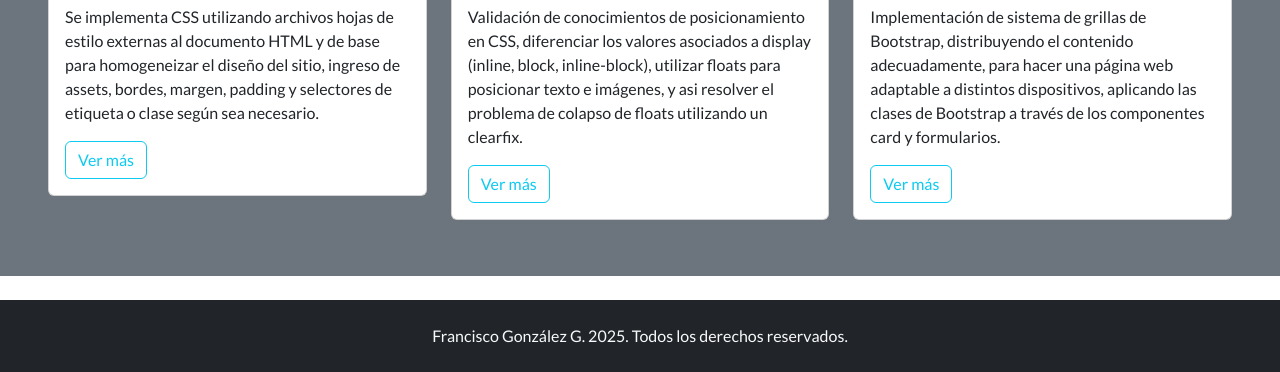
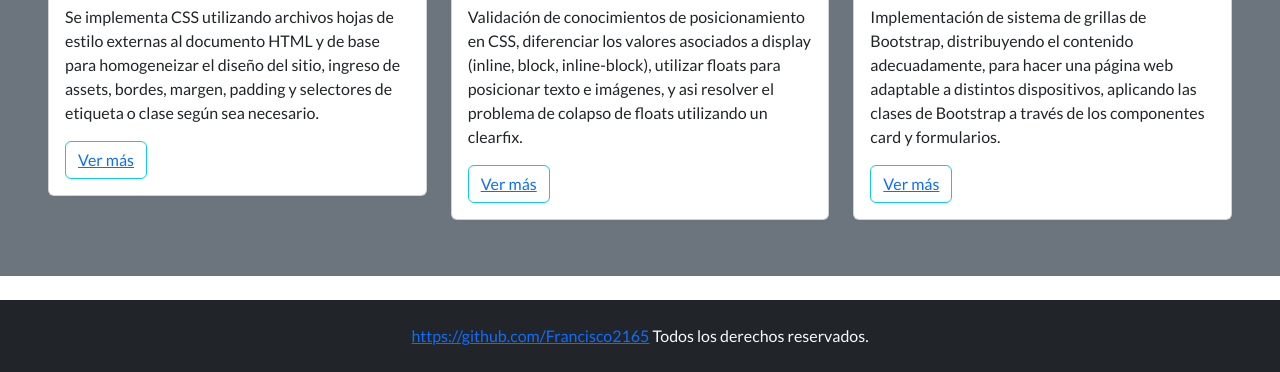
Before and after one commit to Francisco2165/CV-Portafolio, a plain HTML site: page portafolio.html in a window 1280 px wide. Shown: the part 1034-1406 px from the top of the page. Drawn offline with nearby package versions, Linux system fonts and the light colour scheme.

Commit message:
Finalizando Portafolio

```diff
--- a/portafolio.html
+++ b/portafolio.html
@@ -46,7 +46,9 @@
         <div class="collapse navbar-collapse" id="navbarSupportedContent">
           <ul class="navbar-nav ms-auto mb-2 mb-lg-0 pe-4 fs-5">
             <li class="nav-item">
-              <a class="nav-link" href="index.html">Curriculum</a>
+              <a class="nav-link" href="index.html" target="_blank"
+                >Curriculum</a
+              >
             </li>
           </ul>
         </div>
@@ -91,7 +93,11 @@
                 de etiqueta o clase según sea necesario.
               </p>
               <button type="button" class="btn btn-outline-info">
-                Ver más
+                <a
+                  href="https://francisco2165.github.io/Desafio_CSS/"
+                  target="_blank"
+                  >Ver más</a
+                >
               </button>
             </div>
           </div>
@@ -112,7 +118,11 @@
                 clearfix.
               </p>
               <button type="button" class="btn btn-outline-info">
-                Ver más
+                <a
+                  href="https://francisco2165.github.io/Desafio_IguanaPage/"
+                  target="_blank"
+                  >Ver más</a
+                >
               </button>
             </div>
           </div>
@@ -132,7 +142,11 @@
                 través de los componentes card y formularios.
               </p>
               <button type="button" class="btn btn-outline-info">
-                Ver más
+                <a
+                  href="https://francisco2165.github.io/Desafio_Cuppon/"
+                  target="_blank"
+                  >Ver más</a
+                >
               </button>
             </div>
           </div>
@@ -142,7 +156,10 @@
     <!-- footer -->
     <footer class="bg-dark text-center text-light p-4">
       <p class="mb-0">
-        Francisco González G. 2025. Todos los derechos reservados.
+        <a href="https://github.com/Francisco2165" target="_blank"
+          >https://github.com/Francisco2165</a
+        >
+        Todos los derechos reservados.
       </p>
     </footer>
 
```
Also changed, not shown: index.html (+5 -1 lines), assets/img/Proyecto_Bootstrap.jpg, assets/img/Proyecto_CSS.jpg.
